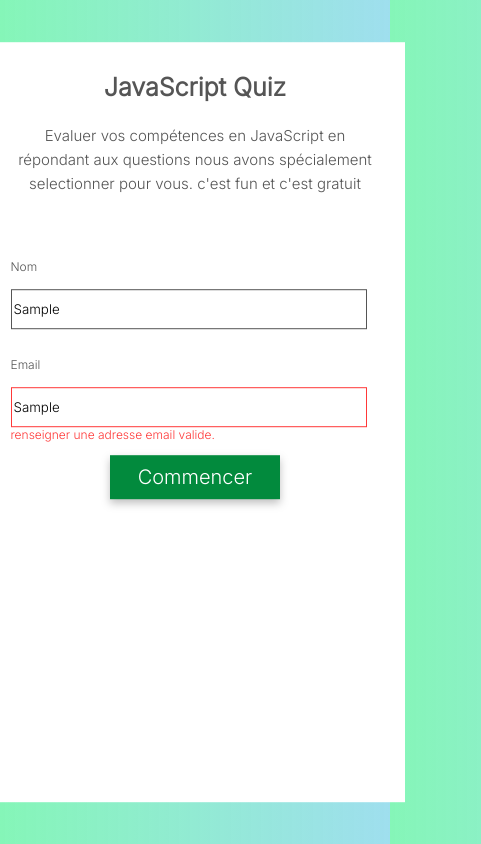
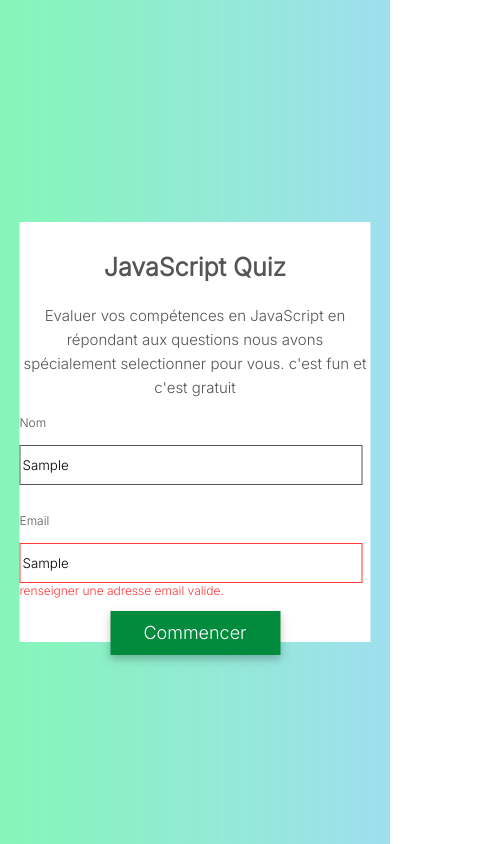
Before and after one commit to Chanesk/QuizApp, a plain HTML site: page index.html in a window 390 px wide. Both pictures are taken after typing "Sample", "Sample" into the empty fields and a click on the button "Commencer". Shown: the whole page, 481 px wide, since content can reach past the window. Drawn offline with Linux system fonts and the light colour scheme.

Commit message:
quiz app sans revue

```diff
--- a/index.html
+++ b/index.html
@@ -28,7 +28,7 @@
             <span id="info_nom"></span>
           </div>
           <div>
-            <label for="email">Email</label>
+            <label for="email">Email</label><br>
             <input type="text" id="mail" />
             <span id="info_email"></span>
           </div>
--- a/script.js
+++ b/script.js
@@ -4,6 +4,8 @@ let nextBtn = document.getElementById("btn_green");
 let exitBtn = document.getElementById("btn_orange");
 let accueilBtn = document.getElementById("accueil");
 let monInput = document.querySelectorAll('input[type="radio"]');
+nextBtn.disabled = true;
+console.log(nextBtn.disabled);
 
 let firstContenair;
 let secondContenair;
@@ -18,11 +20,13 @@ let email = "";
 let intervalID;
 
 for (let i = 0; i < monInput.length; i++) {
-  monInput[i].addEventListener("change", function (e) {
-    document.querySelector(".borderGreen")?.classList.remove("borderGreen");
-    e.target.parentElement.classList.add("borderGreen");
-    nextBtn.style.background = "#028a3d";
-  });
+  monInput[i].addEventListener("change", surbrillance);
+}
+function surbrillance(e) {
+  nextBtn.disabled = false;
+  document.querySelector(".borderGreen")?.classList.remove("borderGreen");
+  e.target.parentElement.classList.add("borderGreen");
+  nextBtn.style.background = "#028a3d";
 }
 
 monFormulaire.addEventListener("submit", commencer);
@@ -72,6 +76,8 @@ function validNom(monNom) {
 
     verify = false;
   } else {
+    document.querySelector(".box_quiz div input").style.border =
+      "1px solid #555555";
     nom.innerText = "";
     verify = true;
   }
@@ -81,7 +87,7 @@ function validNom(monNom) {
 
 function validEmail(monMail) {
   let verify;
-  let validMail = monMail.match(/^[\w-\.]+@([\w-]+\.)+[\w-]{2,4}$/g);
+  let validMail = monMail.match(/^[\w-\.]+@([\w-]+\.)+[\w-]{2,6}$/g);
   let mail = document.querySelector("#info_email");
 
   if (monMail === "") {
@@ -131,8 +137,10 @@ function quizzes(contennair) {
 function buttonGreen(d) {
   d.preventDefault();
   secondContenair = d.target.offsetParent;
-
+  nextBtn.style.background = "rgba(2, 138, 61, 0.42)";
   for (let i = 0; i < monInput.length; i++) {
+    console.log("surbrillance");
+    monInput[i].addEventListener("change", surbrillance);
     if (monInput[i].checked == true) {
       console.log(monInput[i].value);
       console.log(questions[ctr]?.answers);
--- a/style.css
+++ b/style.css
@@ -38,7 +38,7 @@ body {
   flex-direction: column;
   background: #fff;
   width: 420px;
-  height: 90vh;
+  /* height: 50%; */
   padding-left: 10px;
   padding-right: 10px;
   /*left: 578px;
@@ -64,7 +64,7 @@ body {
 .box_quiz p {
   margin-top: 15px;
   width: 369px;
-  height: 120px;
+  /* height: 120px; */
   font-style: normal;
   font-weight: 400;
   font-size: 15px;
@@ -105,7 +105,7 @@ form div span {
 #submit {
   font-style: normal;
   font-weight: 500;
-  font-size: 20px;
+  font-size: 18px;
   line-height: 24px;
   color: #ffffff;
   width: 170px;
@@ -163,6 +163,8 @@ form div span {
   margin-top: 27px;
   background: #ffffff;
   border: 1px solid #dddddd;
+  display: flex;
+  align-items: center;
 }
 
 #form_quiz div input,
@@ -184,10 +186,9 @@ form div span {
   height: 45px;
   border: none;
   font-weight: 500;
-  font-size: 20px;
+  font-size: 18px;
   line-height: 24px;
   text-align: center;
-  border: none;
   color: #fff;
 }
 #btn_orange {
@@ -221,5 +222,27 @@ input[type="checkbox"]::before {
   background-color: #0880d6;
 }
 
-@media screen and (max-width: 600px) {
+@media screen and (max-width: 500px) {
+  .box_quiz,
+  .box_questions,
+  .validQuiz {
+    padding: 0px;
+    width: 90vw;
+    height: 420px;
+    margin-top: 20px;
+  }
+
+  .box_quiz h1 {
+    width: 100%;
+  }
+  .box_quiz div {
+    width: 100%;
+  }
+  .box_quiz div input {
+    width: 88vw;
+  }
+
+  .box_quiz p {
+    width: 100%;
+  }
 }
```
